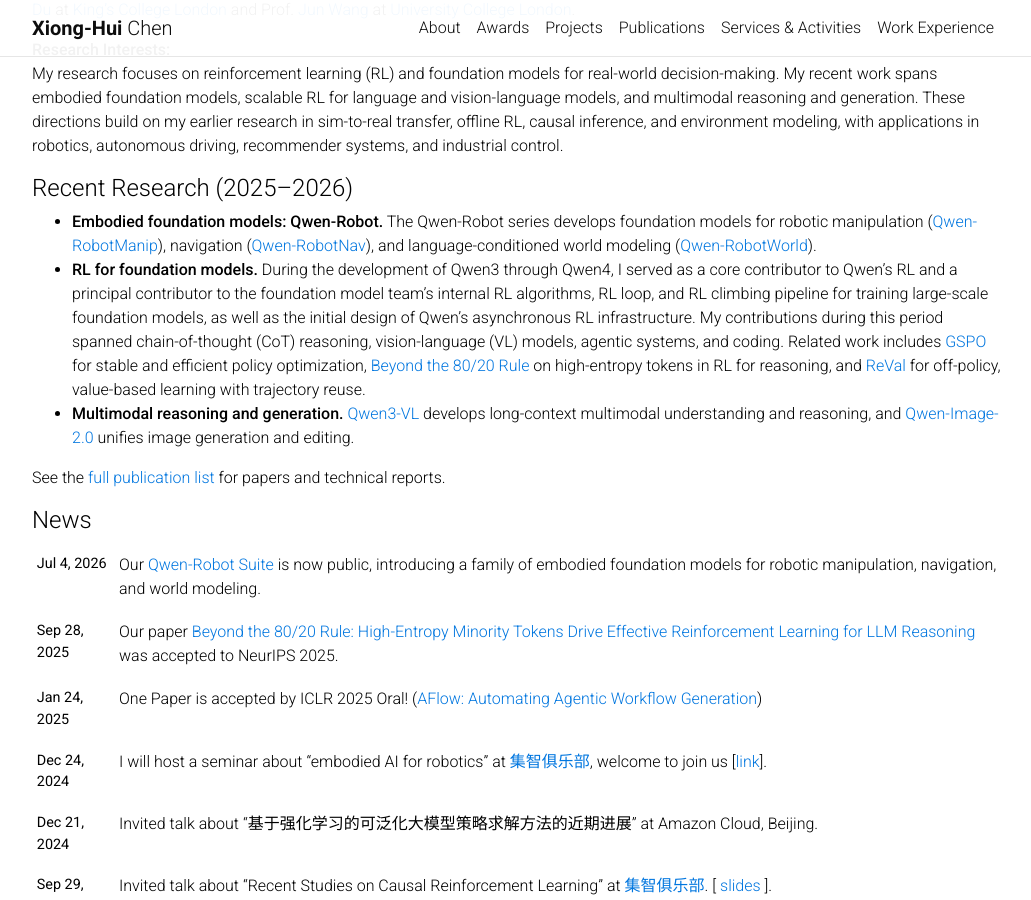
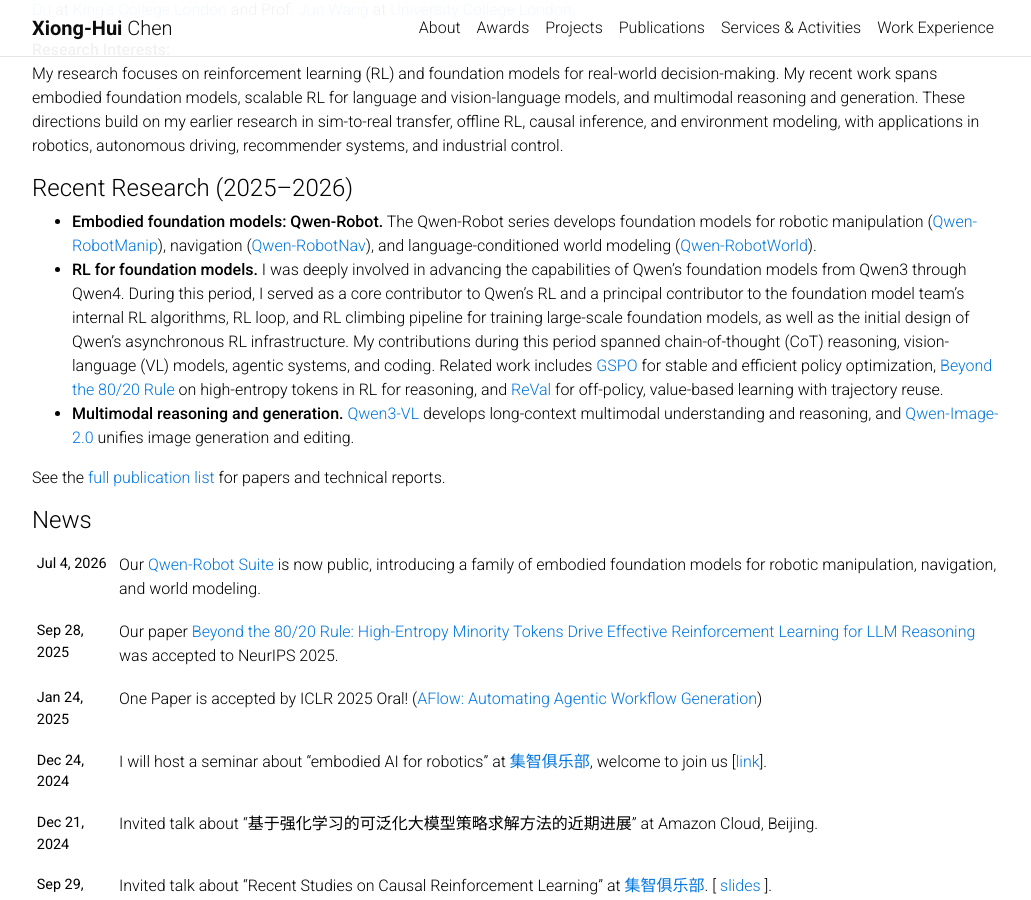
Before and after one commit to xionghuichen/xionghuichen.github.io, a Jekyll site: the page built from _pages/about.md, in a window 1280 px wide and 900 px high, scrolled down 532 px. Shown: the whole window, without its empty margins (123-1154 px from the left). Built offline with Jekyll 4.4.1, drawn with Linux system fonts in a browser that asks for light colours; comment, search, counter and statistics services are not loaded.

Commit message:
Describe involvement in Qwen foundation model capability development [skip ci]

```diff
--- a/_pages/about.md
+++ b/_pages/about.md
@@ -42,7 +42,7 @@ My research focuses on reinforcement learning (RL) and foundation models for rea
 #### Recent Research (2025–2026)
 
 - **Embodied foundation models: Qwen-Robot.** The Qwen-Robot series develops foundation models for robotic manipulation ([Qwen-RobotManip](https://arxiv.org/abs/2606.17846)), navigation ([Qwen-RobotNav](https://arxiv.org/abs/2606.18112)), and language-conditioned world modeling ([Qwen-RobotWorld](https://arxiv.org/abs/2606.17030)).
-- **RL for foundation models.** During the development of Qwen3 through Qwen4, I served as a core contributor to Qwen's RL and a principal contributor to the foundation model team's internal RL algorithms, RL loop, and RL climbing pipeline for training large-scale foundation models, as well as the initial design of Qwen's asynchronous RL infrastructure. My contributions during this period spanned chain-of-thought (CoT) reasoning, vision-language (VL) models, agentic systems, and coding. Related work includes [GSPO](https://arxiv.org/abs/2507.18071) for stable and efficient policy optimization, [Beyond the 80/20 Rule](https://proceedings.neurips.cc/paper_files/paper/2025/hash/a797c2d2e0c1fdabf4d1ab8cd0b465c6-Abstract-Conference.html) on high-entropy tokens in RL for reasoning, and [ReVal](https://arxiv.org/abs/2603.23355) for off-policy, value-based learning with trajectory reuse.
+- **RL for foundation models.** I was deeply involved in advancing the capabilities of Qwen's foundation models from Qwen3 through Qwen4. During this period, I served as a core contributor to Qwen's RL and a principal contributor to the foundation model team's internal RL algorithms, RL loop, and RL climbing pipeline for training large-scale foundation models, as well as the initial design of Qwen's asynchronous RL infrastructure. My contributions during this period spanned chain-of-thought (CoT) reasoning, vision-language (VL) models, agentic systems, and coding. Related work includes [GSPO](https://arxiv.org/abs/2507.18071) for stable and efficient policy optimization, [Beyond the 80/20 Rule](https://proceedings.neurips.cc/paper_files/paper/2025/hash/a797c2d2e0c1fdabf4d1ab8cd0b465c6-Abstract-Conference.html) on high-entropy tokens in RL for reasoning, and [ReVal](https://arxiv.org/abs/2603.23355) for off-policy, value-based learning with trajectory reuse.
 - **Multimodal reasoning and generation.** [Qwen3-VL](https://arxiv.org/abs/2511.21631) develops long-context multimodal understanding and reasoning, and [Qwen-Image-2.0](https://arxiv.org/abs/2605.10730) unifies image generation and editing.
 
 See the [full publication list](/publications/) for papers and technical reports.
```
